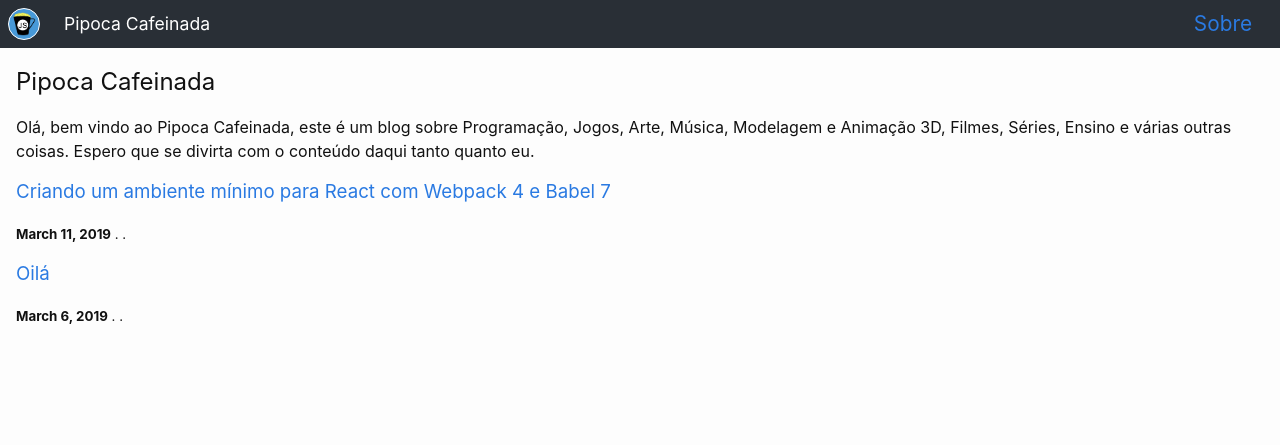
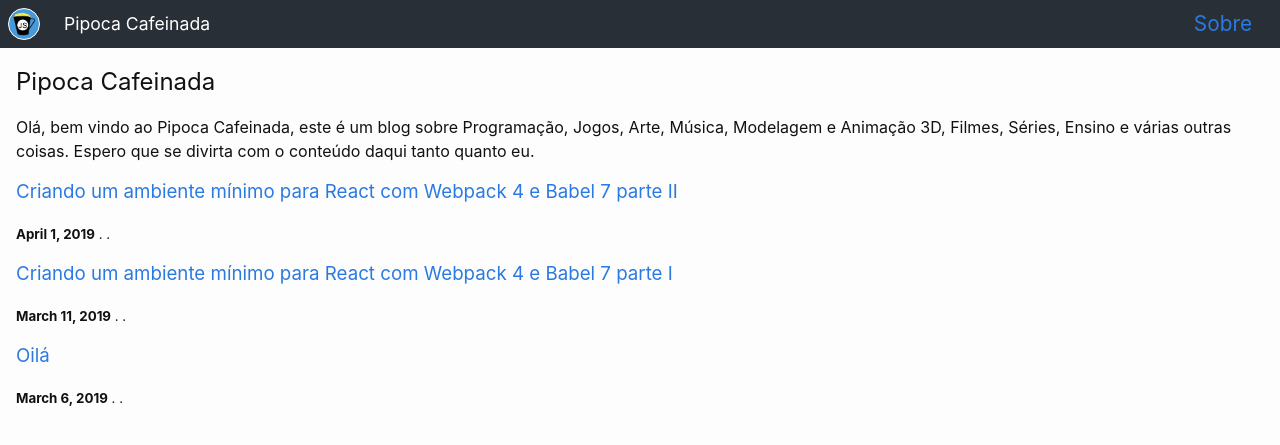
Before and after one commit to jonathan-santos/pipoca-cafeinada, a Jekyll site: the page built from index.md, in a window 1280 px wide. Shown: the top 445 px of the page. Built offline with Jekyll 4.4.1, drawn with Linux system fonts in a browser that asks for light colours; our own code applies the rules of GitHub Pages for plain Markdown files; some of the changed lines change nothing that is shown.

Commit message:
Modificando o artigo criando-um-ambiente-minimo-para-react e criado o artigo criando-um-ambiente-minimo-react-2

```diff
--- a/_posts/2019-03-11-criando-um-ambiente-minimo-para-react.md
+++ b/_posts/2019-03-11-criando-um-ambiente-minimo-para-react.md
@@ -1,6 +1,6 @@
 ---
 layout: post
-title:  "Criando um ambiente mínimo para React com Webpack 4 e Babel 7"
+title:  "Criando um ambiente mínimo para React com Webpack 4 e Babel 7 parte I"
 tags: dev web react js
 ---
 
@@ -50,18 +50,18 @@ Preencha o `index.html` com o seguinte código:
 
 ## Criando o /src
 
-Crie a pasta `/src`, onde estará o código do nosso projeto, de início, teremos o `index.js` (ponto de entrada da nossa aplicação React) e o `app.jsx` (Componente base da aplicação):
+Crie a pasta `/src`, onde estará o código do nosso projeto, de início, teremos o `index.js` (ponto de entrada da nossa aplicação React) e o `app.jsx`, que será  o componente base da nossa aplicação (detalhe: usamos a extensão `.jsx` para que haja uma melhor integração com editores de texto com o React):
 {% highlight bash %}
 mkdir src
 touch src/index.js
-touch src/app.js
+touch src/app.jsx
 {% endhighlight %}
 
 Preencha o `index.js` com o seguinte código:
 {% highlight javascript %}
 import React from 'react';
 import ReactDOM from 'react-dom';
-import App from './app';
+import App from './app.jsx';
 
 ReactDOM.render(
     <App />,
@@ -69,7 +69,7 @@ ReactDOM.render(
 );
 {% endhighlight %}
 
-Preencha o `app.js` com o seguinte código:
+Preencha o `app.jsx` com o seguinte código:
 {% highlight javascript %}
 import React from 'react';
 
@@ -150,7 +150,7 @@ O comando build que criamos compilará o arquivo `main.js` dentro de `/dist`:
 npm run build
 {% endhighlight %}
 
-O Webpack irá criar um bundle de todo os seus arquivos .js e .jsx dentro de `/src` no arquivo `main.js` que estará dentro da pasta `/dist`. Então se você abrir o seu arquivo `index.html` dentro de `/dist`, você deverá ver:
+O Webpack irá criar um bundle de todo os seus arquivos .js e .jsx dentro de `/src` no arquivo `main.js` que estará dentro da pasta `/dist`. Então se você abrir o seu arquivo `index.html`, você deverá ver:
 
 ![Resultado da aplicação executada](/assets/img/resultadoAmbienteMinimoReact.jpg)
 
@@ -162,12 +162,14 @@ touch .gitignore
 Coloque o seguinte código no `.gitignore`:
 {% highlight gitignore %}
 /node_modules/
-/dist/main.js
+/dist/
 {% endhighlight %}
 
 Um repositório com o resultado final do passo a passo deste post está disponível [aqui][link-repositorio].
 
 E é isso por hoje, há muito mais que podemos adicionar a o nosso projeto para facilitar ainda mais o desenvolvimento dos nosso projetos como um servidor de hot-reloading para desenvolvimento, compilação de sass para css com o webpack e até um simples servidor node + express que mandará a nossa aplicação ao ar, mas isso fica para uma próxima vez. Espero que tenha gostado e até a próxima!
+
+Atualização: Veja a parte 2 do ambiente mínimo [aqui][segunda-parte-post]
 
 Música do post: [Adam Joseph ft. Lady Gaga - 100 PEOPLE][musica-do-post], encontrei essa música no twitter esses dias atrás junto com um vídeo de umas garotas dançando muito bem, [se divirta][origem-musica-do-post].
 
@@ -176,6 +178,7 @@ Música do post: [Adam Joseph ft. Lady Gaga - 100 PEOPLE][musica-do-post], encon
 [npm-tutorial-en]: https://medium.com/beginners-guide-to-mobile-web-development/introduction-to-npm-and-basic-npm-commands-18aa16f69f6b
 [cmd-tutorial-pt]: https://tutorial.djangogirls.org/pt/intro_to_command_line/
 [cmd-tutorial-en]: https://tutorial.djangogirls.org/en/intro_to_command_line/
-[link-repositorio]: https://github.com/jonathan-santos/react-ambiente-minimo
+[link-repositorio]: https://github.com/jonathan-santos/react-ambiente-minimo/tree/1.0.1
 [musica-do-post]: https://www.youtube.com/watch?v=4Tyval51ML4"
 [origem-musica-do-post]: https://twitter.com/GagaDelGrey/status/1101940272571842564
+[segunda-parte-post]: /2019/04/01/criando-um-ambiente-minimo-para-react-2.html
--- /dev/null
+++ b/_posts/2019-04-01-criando-um-ambiente-minimo-para-react-2.md
@@ -0,0 +1,104 @@
+---
+layout: post
+title:  "Criando um ambiente mínimo para React com Webpack 4 e Babel 7 parte II"
+tags: dev web react js
+---
+
+## Introdução
+
+Olá e seja bem vindo novamente ao Pipoca Cafeinada, hoje teremos Web com React, melhorando o nosso ambiente mínimo para react, adicionando css loading e hot module replacement á um servidor de desenvolvimento do webpack, melhorando muito a nossa experiência de desenvolvimento.
+
+Antes de mais nada, caso não tenha visto a primeira parte deste post, acesse ele [aqui][primeira-parte-post], e caso queira seguir este tutorial, siga os passos da primeira parte ou clone o repositório do resultado do primeiro post [aqui][link-repositorio-1].
+
+## Adicionando o WebpackDevServer
+Vamos adicionar uma nova dependência ao nosso projeto, o `webpack-dev-server`, com ele podemos criar um servidor de desenvolvimento local que nos ajudará muito a desenvolver o nossas aplicações, então instale ele:
+{% highlight bash %}
+npm install --save-dev webpack-dev-server
+{% endhighlight %}
+
+Então alteraremos o `webpack.config.js` para configurarmos nosso servidor webpack, para que tenha um port diferente, sempre seja aberto automaticamente no navegador, tenha Hot-reloading ativado e acesse o nosso conteúdo, para isso coloque o seguinte código logo depois da propriedade module:
+{% highlight javascript %}
+//...
+module {
+    //...
+},
+devServer: {
+    port: 9000,
+    hot: true,
+    open: true,
+    contentBase: 'dist'
+}
+//...
+{% endhighlight %}
+
+E modifique o `package.json` para que tenha um novo NPM Script para que execute o nosso servidor de desenvolvimento webpack:
+{% highlight json %}
+//...
+"scripts": {
+    "build": "webpack --mode production",
+    "start": "webpack-dev-server"
+}
+//...
+{% endhighlight %}
+
+Agora, quando rodarmos o script `start` no nosso projeto, irá ser iniciado um servidor de desenvolvimento com Hot Reloading pro React!
+{% highlight bash %}
+npm start
+{% endhighlight %}
+
+
+## Adicionando loading de CSS á página
+Feito o servidor de desenvolvimento, agora falta algo muito importante para o nosso ambiente estar pronto para uso, hot reloading de CSS. Para isso nós usaremos loaders de css para webpack, que pegará todo o css que criarmos e o juntará á nossa aplicação final no arquivo `dist/main.js`. Então instale os 2 pacotes que precisaremos:
+{% highlight bash %}
+npm install --save-dev style-loader css-loader
+{% endhighlight %}
+
+Modifique a propriedade module no `webpack.config.js` para que use nossos novos loaders:
+{% highlight javascript %}
+//...
+module: {
+    rules: [
+        {
+            test: /\.(js|jsx)$/,
+            exclude: /node_modules/,
+            use: {
+                loader: "babel-loader"
+            },
+        },
+        {
+            test: /\.css$/,
+            use: [ "style-loader", "css-loader" ]
+        }
+    ]
+},
+//...
+{% endhighlight %}
+
+Feito isso, precisaremos de arquivos css para a nossa aplicação, então crie a pasta `css` dentro de `src` e dentro dessa nova pasta crie o arquivo `styles.css`:
+{% highlight bash %}
+mkdir src/css
+touch src/css/styles.css
+{% endhighlight %}
+
+Agora, para que nossa aplicação use os nossos estilos criados dentro de `styles.css`, precisamos o importar para algum ponto da nossa aplicação, então em `index.js` coloque o seguinte `import`:
+{% highlight javascript %}
+//...
+import App from './app.jsx';
+import './css/styles.css';
+//...
+{% endhighlight %}
+
+Isso importará o css para a nossa aplicação React e resultará em os estilos aparecerem no nosso bundle final, ou seja, será afetado pelo Hot Module Replacement!
+
+Então rode o script `start`, acesse a página no navegador e em seu editor de texto modifique o componente `app.jsx` e o stylesheet `styles.css`, você perceberá que as alterações que fizer serão aplicadas na sua página aberta sem a necessidade de recarregar a página, o que será muito útil no desenvolvimento.
+
+Um repositório com o resultado final do passo a passo deste post está disponível [aqui][link-repositorio-2].
+
+É isso por hoje, espero que tire bastante proveito destas modificações no projeto, até a próxima!
+
+Música do post: [The Black Keys - Tighten Up][musica-do-post], um colega de trabalho me apresentou esta música um dia destes, ela é muito boa e o clipe é muito divertido, aproveite também.
+
+[link-repositorio-1]: https://github.com/jonathan-santos/react-ambiente-minimo/tree/1.0.1
+[link-repositorio-2]: https://github.com/jonathan-santos/react-ambiente-minimo/tree/2.0.0
+[musica-do-post]: https://youtu.be/mpaPBCBjSVc
+[primeira-parte-post]: /2019/03/11/criando-um-ambiente-minimo-para-react.html
```
Also changed, not shown: assets/img/estruturaAmbienteMinimoReact.jpg.
